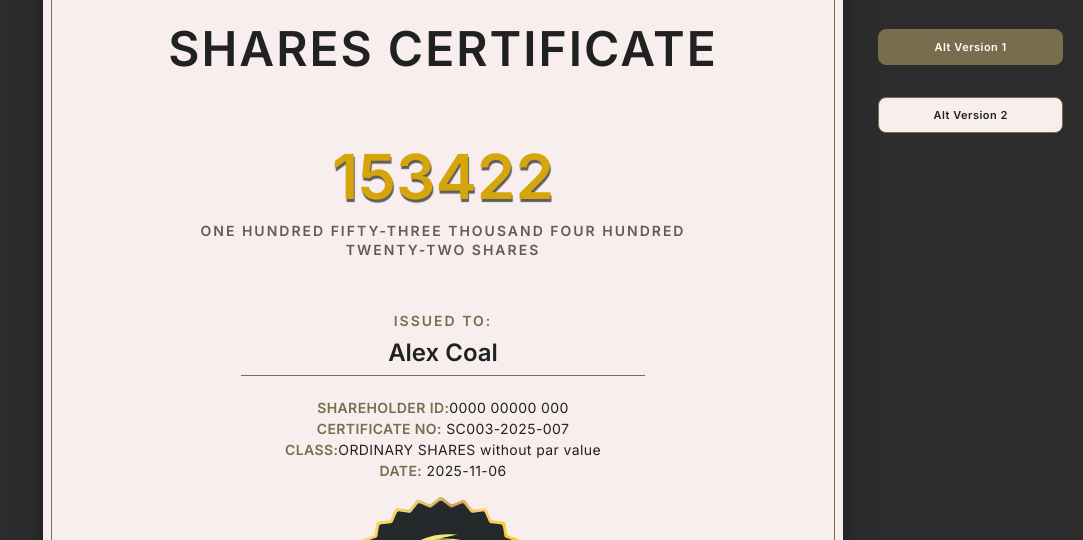
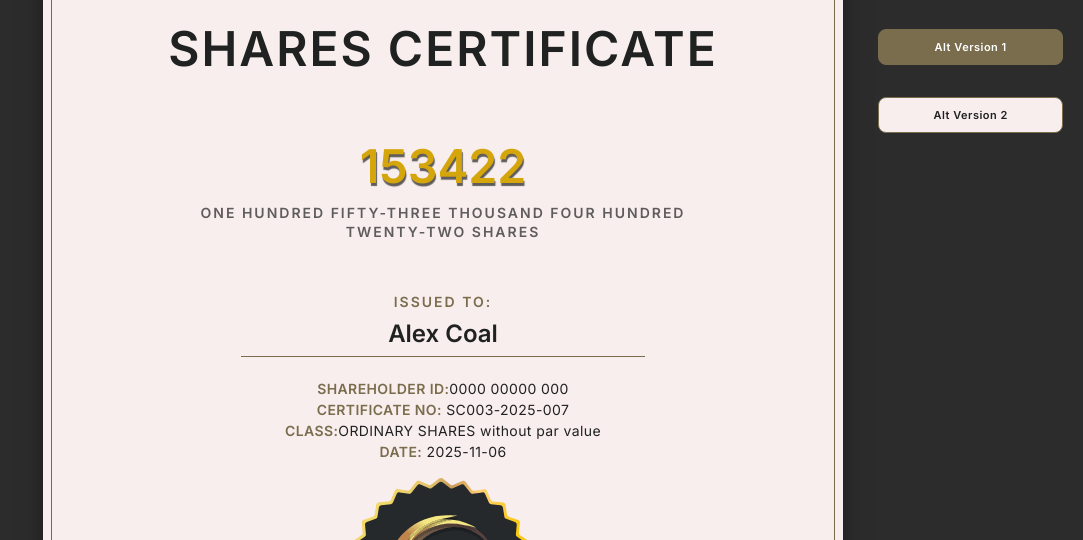
Before and after one commit to jakwakwa/certificate, a website built with Vite: page shares-certificate-alt001.html in a window 1280 px wide. Shown: the part 260-800 px from the top of the page, without its empty margins (197-1280 px from the left). Built offline with nearby package versions, Linux system fonts and the light colour scheme.

Commit message:
style: Apply `!important` to the `.amount-number` font-size in certificate HTML files.

```diff
--- a/shares-certificate-alt001.html
+++ b/shares-certificate-alt001.html
@@ -13,7 +13,7 @@
         <link rel="stylesheet" href="styles.css" />
         <style>
             .amount-number {
-                font-size: 46.5px; /* Reduced by 25% from 62px */
+                font-size: 46.5px !important; /* Reduced by 25% from 62px */
             }
         </style>
 
```
Also changed, not shown: shares-certificate-alt002.html (+1 -1 lines).
